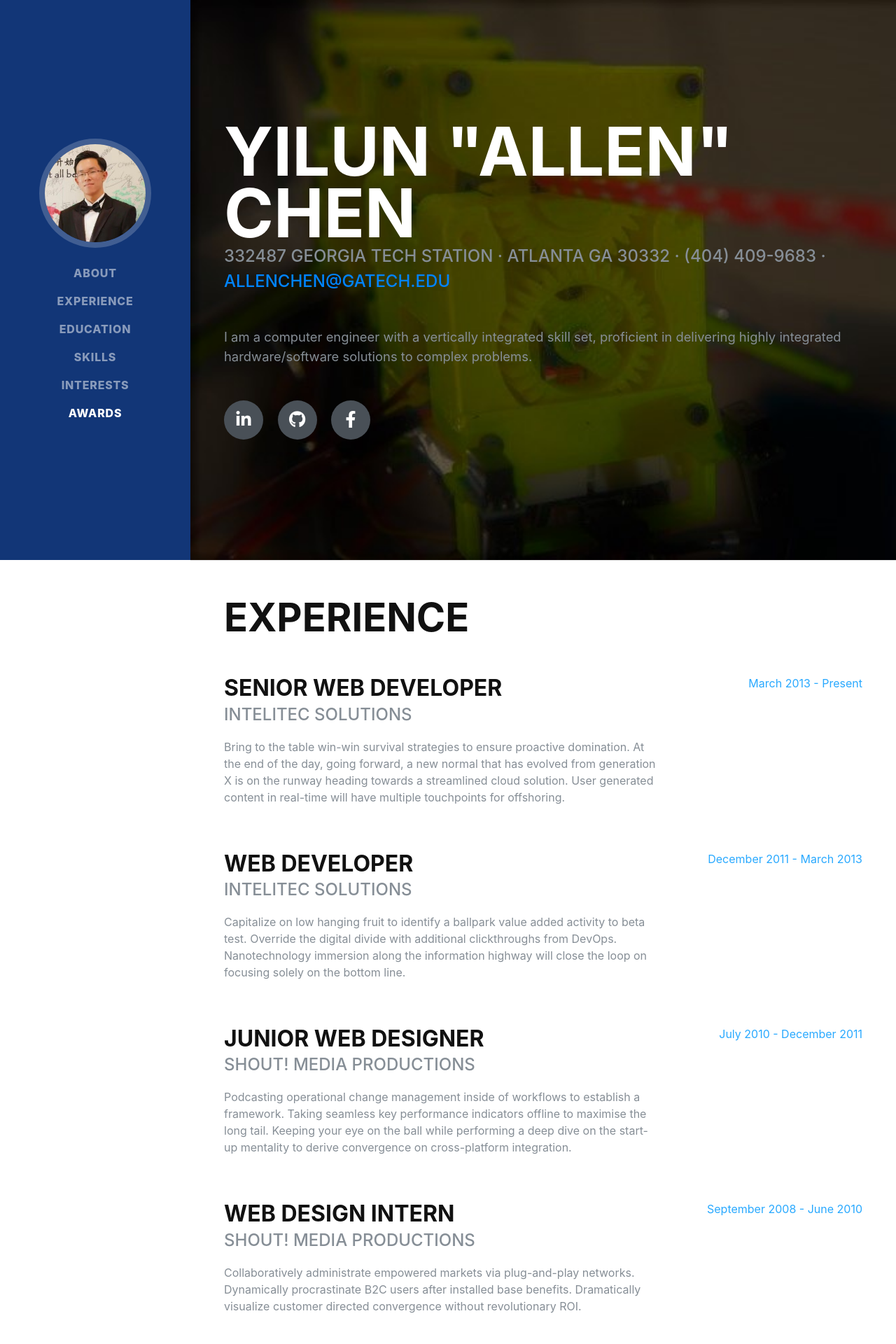
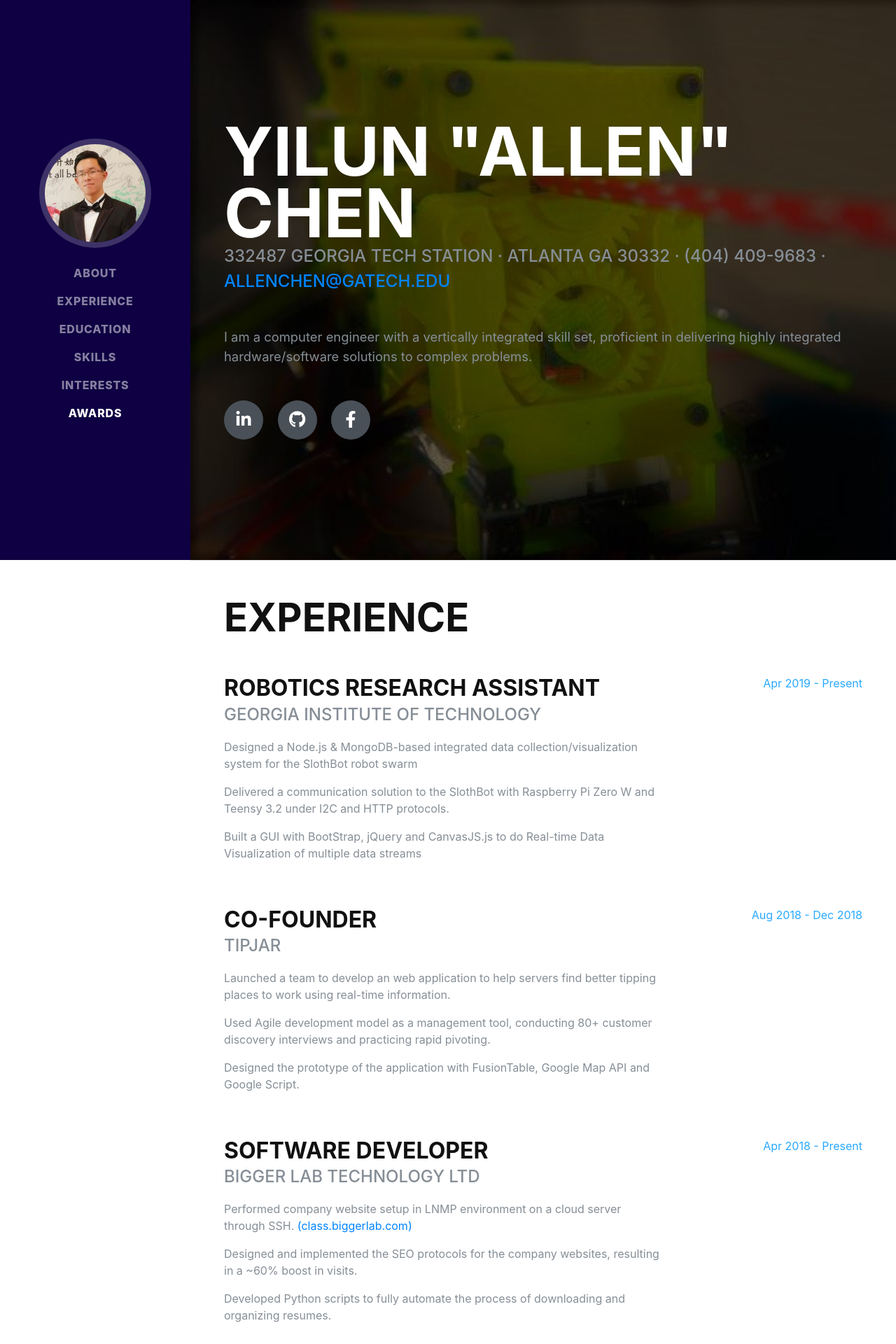
Before and after one commit to YilunAllenChen/page, a PHP site: page / in a window 1280 px wide. Shown: the top 1920 px of the page at 70% size. Run offline with PHP 8.4, Linux system fonts and the light colour scheme; some web fonts are replaced.

Commit message:
content edited

```diff
--- a/css/resume.css
+++ b/css/resume.css
@@ -176,7 +176,7 @@ section.resume-section .resume-item .resume-date {
 }
 
 .bg-primary {
-  background-color: rgb(18, 54, 119) !important;
+  background-color: rgb(14, 0, 66) !important;
 }
 
 .text-primary {
--- a/index.html
+++ b/index.html
@@ -32,7 +32,8 @@
         <img class="img-fluid img-profile rounded-circle mx-auto mb-2" src="img/profile.jpg" alt="">
       </span>
     </a>
-    <button class="navbar-toggler" type="button" data-toggle="collapse" data-target="#navbarSupportedContent" aria-controls="navbarSupportedContent" aria-expanded="false" aria-label="Toggle navigation">
+    <button class="navbar-toggler" type="button" data-toggle="collapse" data-target="#navbarSupportedContent"
+      aria-controls="navbarSupportedContent" aria-expanded="false" aria-label="Toggle navigation">
       <span class="navbar-toggler-icon"></span>
     </button>
     <div class="collapse navbar-collapse" id="navbarSupportedContent">
@@ -71,12 +72,13 @@
           <div class="subheading mb-5">332487 Georgia Tech Station · Atlanta GA 30332 · (404) 409-9683 ·
             <a href="allenchen@gatech.edu">allenchen@gatech.edu</a>
           </div>
-        <p class="lead mb-5">I am a computer engineer with a vertically integrated skill set, proficient in delivering highly integrated hardware/software solutions to complex problems.
+          <p class="lead mb-5">I am a computer engineer with a vertically integrated skill set, proficient in delivering
+            highly integrated hardware/software solutions to complex problems.
 
           </p>
           <div class="social-icons">
             <a href="https://www.linkedin.com/in/yilun-allen-chen-572b71141/" target="_blank">
-            <i class="fab fa-linkedin-in" ></i>
+              <i class="fab fa-linkedin-in"></i>
             </a>
             <a href="https://github.com/YilunAllenChen" target="_blank">
               <i class="fab fa-github"></i>
@@ -97,45 +99,45 @@
 
         <div class="resume-item d-flex flex-column flex-md-row justify-content-between mb-5">
           <div class="resume-content">
-            <h3 class="mb-0">Senior Web Developer</h3>
-            <div class="subheading mb-3">Intelitec Solutions</div>
-            <p>Bring to the table win-win survival strategies to ensure proactive domination. At the end of the day, going forward, a new normal that has evolved from generation X is on the runway heading towards a streamlined cloud solution. User generated content in real-time will have multiple touchpoints for offshoring.</p>
+            <h3 class="mb-0">Robotics Research Assistant</h3>
+            <div class="subheading mb-3">Georgia Institute of Technology</div>
+            <p>Designed a Node.js & MongoDB-based integrated data collection/visualization system for the SlothBot robot
+              swarm</p>
+            <p>Delivered a communication solution to the SlothBot with Raspberry Pi Zero W and Teensy 3.2 under I2C and
+              HTTP protocols.</p>
+            <p>Built a GUI with BootStrap, jQuery and CanvasJS.js to do Real-time Data Visualization of multiple data
+              streams</p>
           </div>
           <div class="resume-date text-md-right">
-            <span class="text-primary">March 2013 - Present</span>
+            <span class="text-primary">Apr 2019 - Present</span>
           </div>
         </div>
 
         <div class="resume-item d-flex flex-column flex-md-row justify-content-between mb-5">
           <div class="resume-content">
-            <h3 class="mb-0">Web Developer</h3>
-            <div class="subheading mb-3">Intelitec Solutions</div>
-            <p>Capitalize on low hanging fruit to identify a ballpark value added activity to beta test. Override the digital divide with additional clickthroughs from DevOps. Nanotechnology immersion along the information highway will close the loop on focusing solely on the bottom line.</p>
+            <h3 class="mb-0">Co-Founder</h3>
+            <div class="subheading mb-3">TipJar</div>
+            <p>Launched a team to develop an web application to help servers find better tipping places to work using
+              real-time information.</p>
+            <p>Used Agile development model as a management tool, conducting 80+ customer discovery interviews and
+              practicing rapid pivoting.</p>
+            <p>Designed the prototype of the application with FusionTable, Google Map API and Google Script.</p>
           </div>
           <div class="resume-date text-md-right">
-            <span class="text-primary">December 2011 - March 2013</span>
-          </div>
-        </div>
-
-        <div class="resume-item d-flex flex-column flex-md-row justify-content-between mb-5">
-          <div class="resume-content">
-            <h3 class="mb-0">Junior Web Designer</h3>
-            <div class="subheading mb-3">Shout! Media Productions</div>
-            <p>Podcasting operational change management inside of workflows to establish a framework. Taking seamless key performance indicators offline to maximise the long tail. Keeping your eye on the ball while performing a deep dive on the start-up mentality to derive convergence on cross-platform integration.</p>
-          </div>
-          <div class="resume-date text-md-right">
-            <span class="text-primary">July 2010 - December 2011</span>
+            <span class="text-primary">Aug 2018 - Dec 2018</span>
           </div>
         </div>
 
         <div class="resume-item d-flex flex-column flex-md-row justify-content-between">
           <div class="resume-content">
-            <h3 class="mb-0">Web Design Intern</h3>
-            <div class="subheading mb-3">Shout! Media Productions</div>
-            <p>Collaboratively administrate empowered markets via plug-and-play networks. Dynamically procrastinate B2C users after installed base benefits. Dramatically visualize customer directed convergence without revolutionary ROI.</p>
+            <h3 class="mb-0">Software Developer</h3>
+            <div class="subheading mb-3">Bigger Lab Technology Ltd</div>
+            <p>Performed company website setup in LNMP environment on a cloud server through SSH. <a href="http://class.biggerlab.com" target="_blank">(class.biggerlab.com)</a></p>
+            <p>Designed and implemented the SEO protocols for the company websites, resulting in a ~60% boost in visits.</p>
+            <p>Developed Python scripts to fully automate the process of downloading and organizing resumes.</p>
           </div>
           <div class="resume-date text-md-right">
-            <span class="text-primary">September 2008 - June 2010</span>
+            <span class="text-primary">Apr 2018 - Present</span>
           </div>
         </div>
 
@@ -151,24 +153,13 @@
 
         <div class="resume-item d-flex flex-column flex-md-row justify-content-between mb-5">
           <div class="resume-content">
-            <h3 class="mb-0">University of Colorado Boulder</h3>
+            <h3 class="mb-0">Georgia Institute of Technology</h3>
             <div class="subheading mb-3">Bachelor of Science</div>
-            <div>Computer Science - Web Development Track</div>
-            <p>GPA: 3.23</p>
+            <div>Computer Engineering Major / Robotics Minor</div>
+            <p>GPA: 3.75 / 4.00</p>
           </div>
           <div class="resume-date text-md-right">
-            <span class="text-primary">August 2006 - May 2010</span>
-          </div>
-        </div>
-
-        <div class="resume-item d-flex flex-column flex-md-row justify-content-between">
-          <div class="resume-content">
-            <h3 class="mb-0">James Buchanan High School</h3>
-            <div class="subheading mb-3">Technology Magnet Program</div>
-            <p>GPA: 3.56</p>
-          </div>
-          <div class="resume-date text-md-right">
-            <span class="text-primary">August 2002 - May 2006</span>
+            <span class="text-primary">August 2017 - Present</span>
           </div>
         </div>
 
@@ -193,31 +184,16 @@
             <i class="fab fa-js-square"></i>
           </li>
           <li class="list-inline-item">
-            <i class="fab fa-angular"></i>
-          </li>
-          <li class="list-inline-item">
-            <i class="fab fa-react"></i>
-          </li>
-          <li class="list-inline-item">
             <i class="fab fa-node-js"></i>
           </li>
           <li class="list-inline-item">
-            <i class="fab fa-sass"></i>
+            <i class="fab fa-npm"></i>
           </li>
           <li class="list-inline-item">
-            <i class="fab fa-less"></i>
+            <i class="fab fa-java"></i>
           </li>
           <li class="list-inline-item">
-            <i class="fab fa-wordpress"></i>
-          </li>
-          <li class="list-inline-item">
-            <i class="fab fa-gulp"></i>
-          </li>
-          <li class="list-inline-item">
-            <i class="fab fa-grunt"></i>
-          </li>
-          <li class="list-inline-item">
-            <i class="fab fa-npm"></i>
+            <i class="fab fa-python"></i>
           </li>
         </ul>
 
@@ -244,8 +220,12 @@
     <section class="resume-section p-3 p-lg-5 d-flex align-items-center" id="interests">
       <div class="w-100">
         <h2 class="mb-5">Interests</h2>
-        <p>Apart from being a web developer, I enjoy most of my time being outdoors. In the winter, I am an avid skier and novice ice climber. During the warmer months here in Colorado, I enjoy mountain biking, free climbing, and kayaking.</p>
-        <p class="mb-0">When forced indoors, I follow a number of sci-fi and fantasy genre movies and television shows, I am an aspiring chef, and I spend a large amount of my free time exploring the latest technology advancements in the front-end web development world.</p>
+        <p>Apart from being a web developer, I enjoy most of my time being outdoors. In the winter, I am an avid skier
+          and novice ice climber. During the warmer months here in Colorado, I enjoy mountain biking, free climbing, and
+          kayaking.</p>
+        <p class="mb-0">When forced indoors, I follow a number of sci-fi and fantasy genre movies and television shows,
+          I am an aspiring chef, and I spend a large amount of my free time exploring the latest technology advancements
+          in the front-end web development world.</p>
       </div>
     </section>
 
```
Lines whose indentation alone changed are shown as unchanged.
